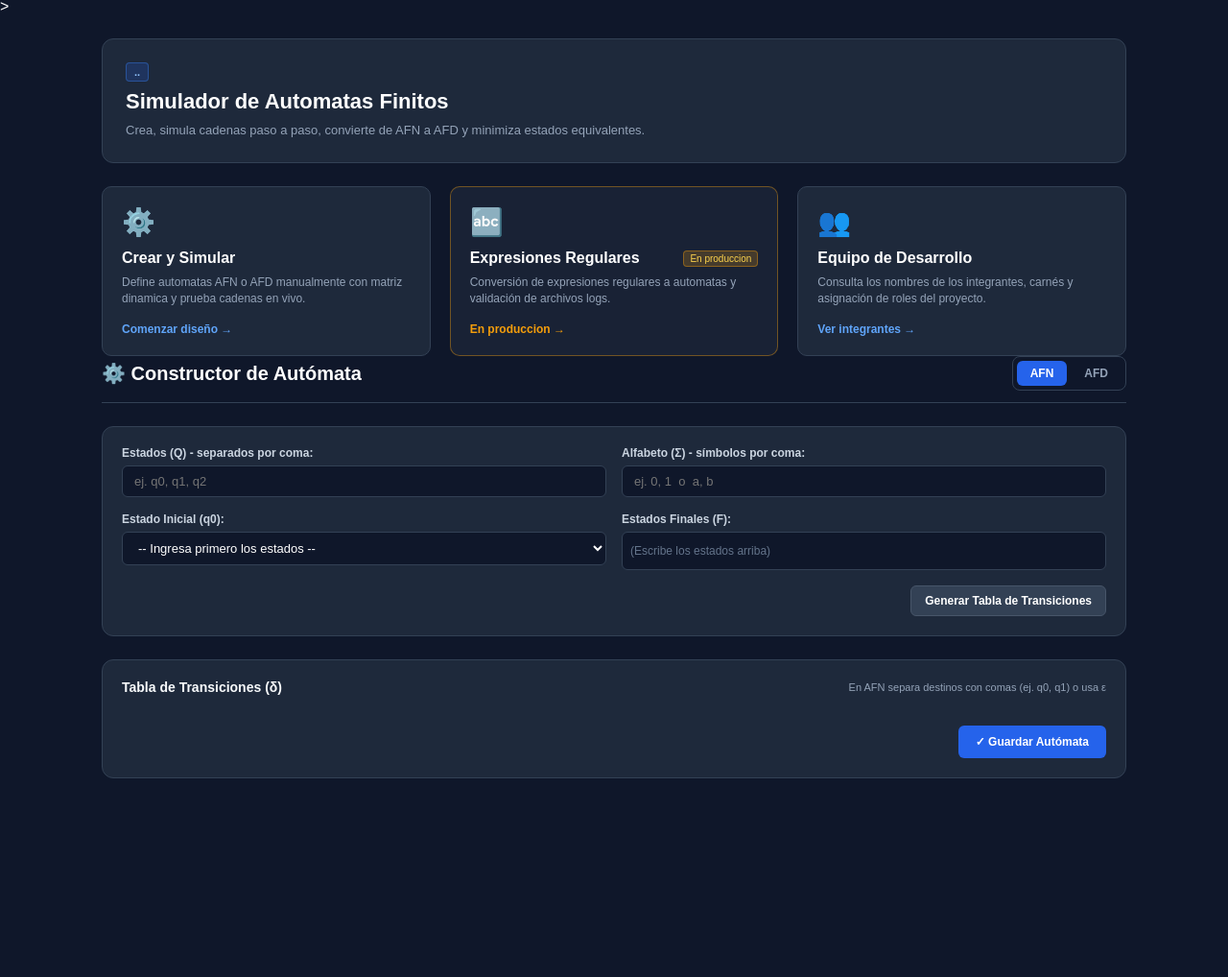
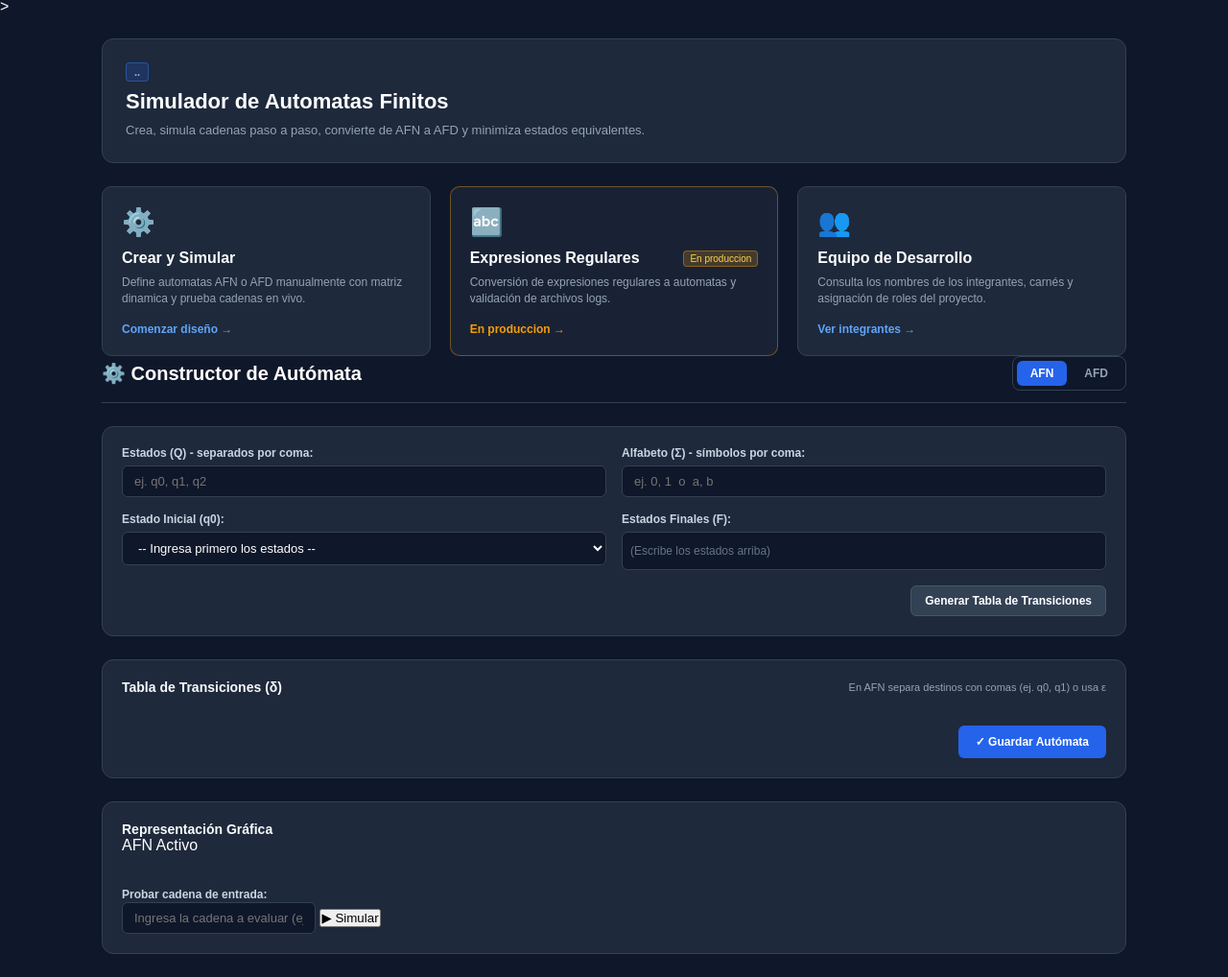
Before and after one commit to Fern0203/simulador-automatas, a plain HTML site: page frontend/index.html in a window 1280 px wide. Shown: the part 61-1079 px from the top of the page at 96% size. Before the commit the page ends 896 px from the top, so only its background shows below. Drawn offline with Linux system fonts and the light colour scheme.

Commit message:
seccion agregada para el grafo

```diff
--- a/frontend/index.html
+++ b/frontend/index.html
@@ -180,6 +180,31 @@
                 </div>
             </div>
 
+
+            <div id="caja_resultado_crear" class="caja_formulario_automata ocultar">
+
+                <div class="cabecera_resultado_grafo">
+                    <h3 class="subtitulo_tabla">Representación Gráfica</h3>
+                    <span id="insignia_estado_automata" class="insignia_tipo_creado">AFN Activo</span>
+                </div>
+
+                <div id="lienzo_grafo_crear" class="lienzo_grafo"></div>
+
+
+                <div class="caja_probar_cadena">
+                    <label class="etiqueta_campo">Probar cadena de entrada:</label>
+
+                    <div class="fila_entrada_simulacion">
+                        <input type="text" id="campo_cadena_simular" class="caja_texto_input flex_input" placeholder="Ingresa la cadena a evaluar (ej. 0101)">
+                        <button id="boton_simular_cadena" class="boton_exito">▶ Simular</button>
+                    </div>
+
+
+                    <div id="caja_resultado_simulacion" class="caja_mensaje_resultado ocultar"></div>
+                </div>
+
+            </div>
+
         </section>
     </main>
 
```
